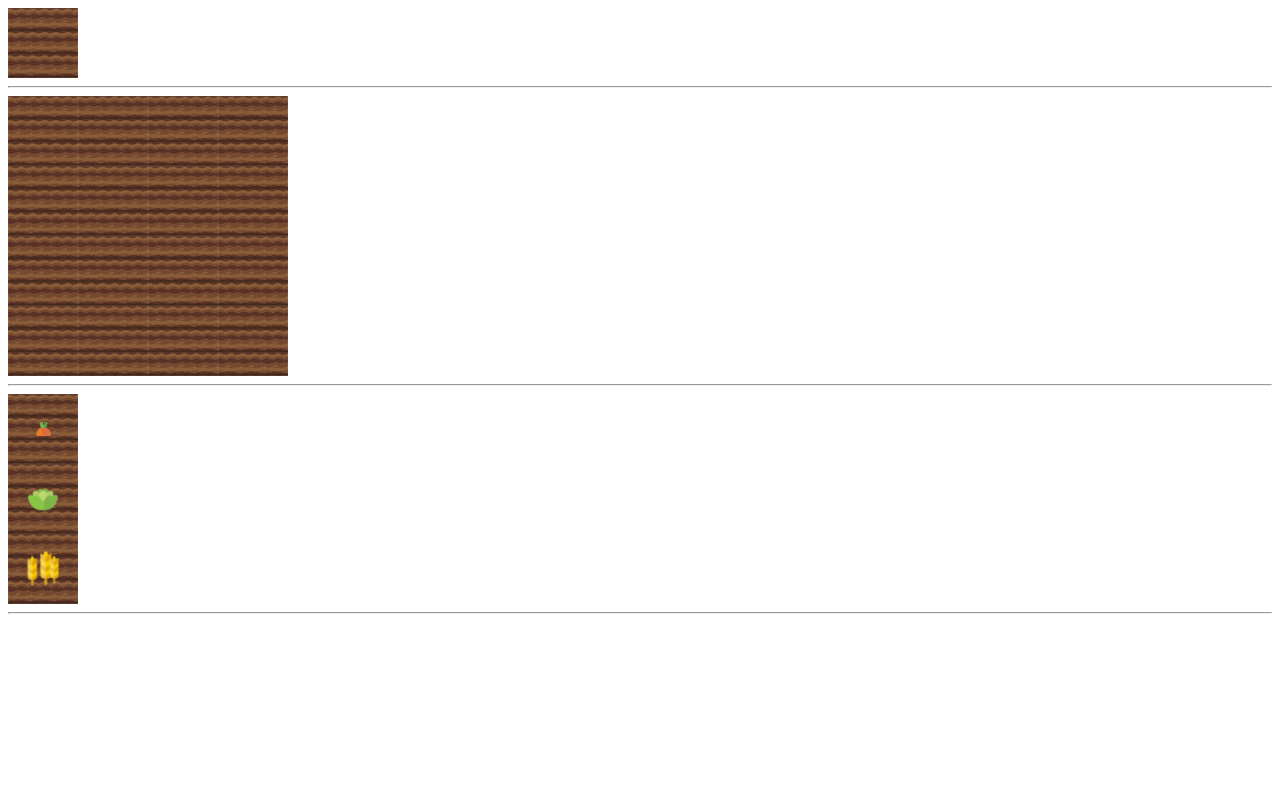
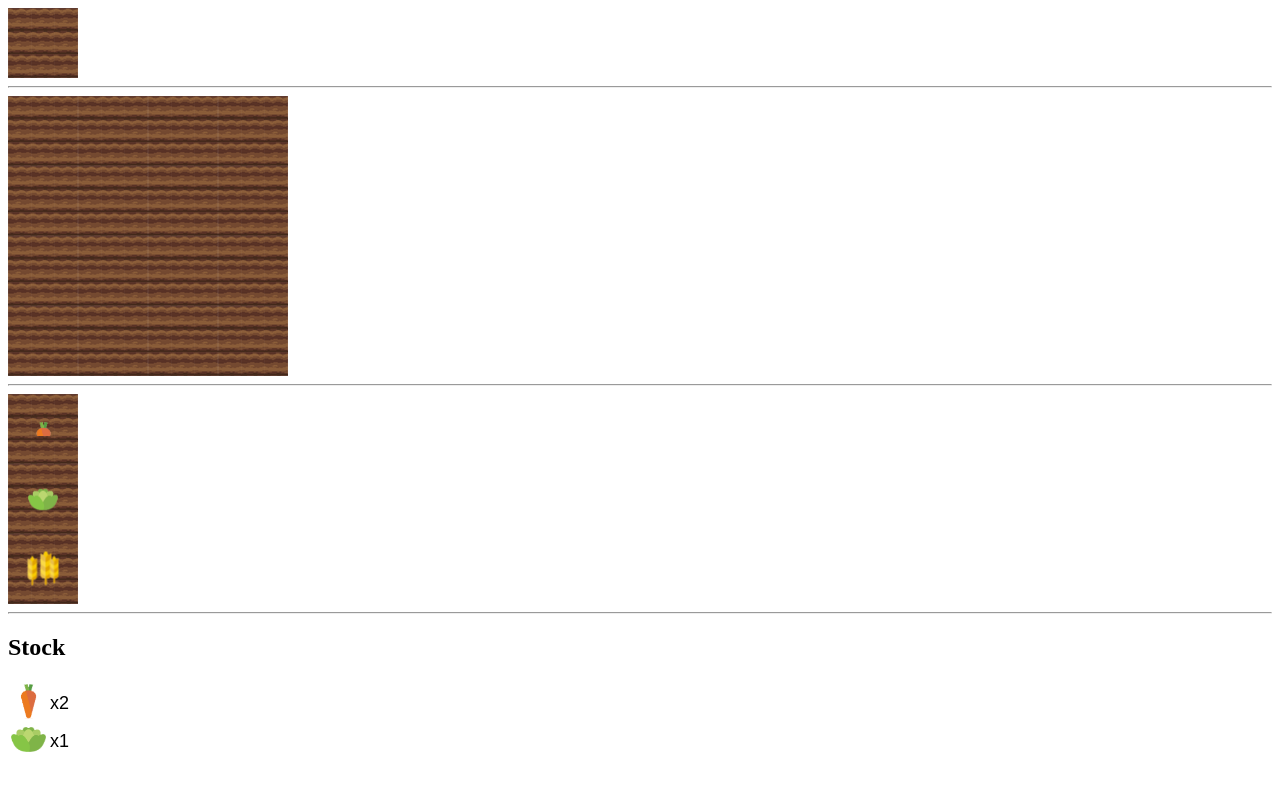
Before and after one commit to rehia/formation-js, a website: page public/index.html in a window 1280 px wide. Drawn offline with Linux system fonts and the light colour scheme.

Commit message:
add example for stock

```diff
--- a/public/index.html
+++ b/public/index.html
@@ -38,10 +38,13 @@
   </script>
 
   <hr>
-
+  <h2>Stock</h2>
   <div id="stock" class="stock"></div>
   <script>
     var stock = new Stock(document.getElementById('stock'));
+    stock.add(new Carrot());
+    stock.add(new Salad());
+    stock.add(new Carrot());
     stock.catchVegetable(grid);
   </script>
 
```
